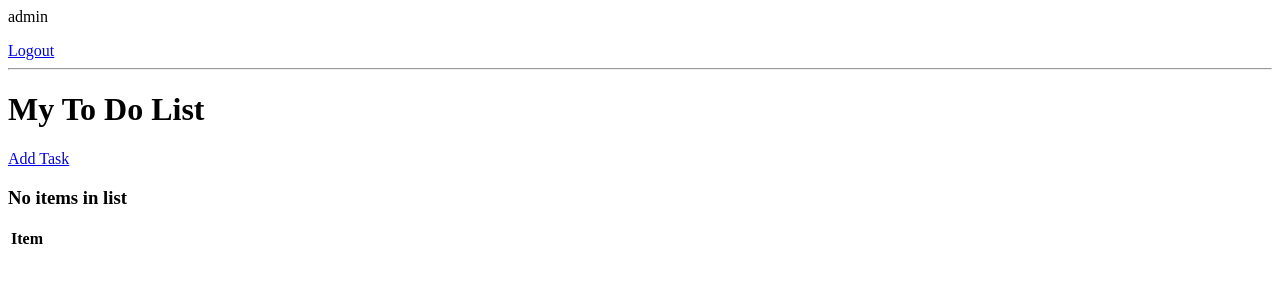
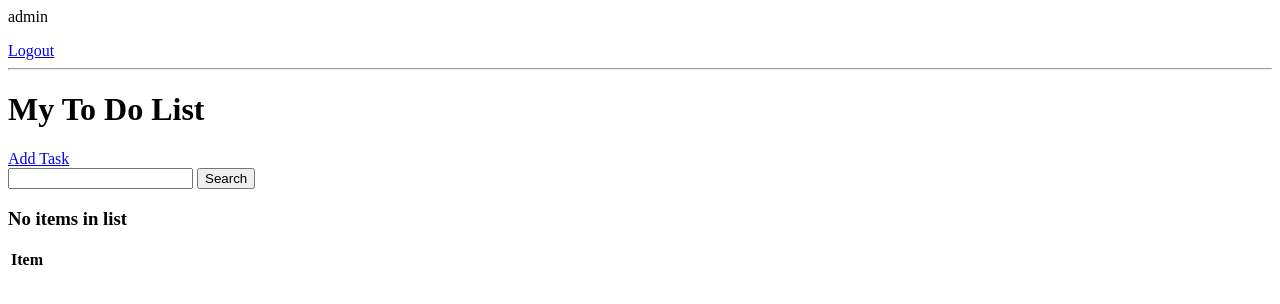
Before and after one commit to alexcurnow96/Task-Nest-Project, a Django app: page / in a window 1280 px wide. Shown: the top 304 px of the page. Run offline with Django 4.2, Linux system fonts and the light colour scheme; a user stored in the database is signed in; data that the repository does not hold is empty.

Commit message:
DEV: added search function

```diff
--- a/todo/templates/todo/login.html
+++ b/todo/templates/todo/login.html
@@ -5,3 +5,7 @@
     {{form.as_p}}
     <input type="submit" value="Login">
 </form>
+
+
+
+<p>Don't have an account? <a href="{% url 'register' %}">Register</a></p>
--- a/todo/templates/todo/task_list.html
+++ b/todo/templates/todo/task_list.html
@@ -10,6 +10,11 @@
 <h1>My To Do List</h1>
 
 <a href="{% url 'task-create' %}">Add Task</a>
+
+<form method="GET">
+    <input type="text" name="search-area" value="{{search_input}}">
+    <input type="submit" value="Search">
+</form>
 
 <table>
     <tr>
--- a/todo/urls.py
+++ b/todo/urls.py
@@ -1,10 +1,11 @@
 from django.urls import path
-from .views import TaskList, TaskDetail, TaskCreate, TaskUpdate, TaskDelete, CustomLoginView
+from .views import TaskList, TaskDetail, TaskCreate, TaskUpdate, TaskDelete, CustomLoginView, RegisterPage
 from django.contrib.auth.views import LogoutView
 
 urlpatterns = [
     path('login/', CustomLoginView.as_view(), name='login'),
     path('logout/', LogoutView.as_view(next_page='login'), name='logout'),
+    path('register/', RegisterPage.as_view(), name='register'),
 
     path('', TaskList.as_view(), name='tasks'),
     path('task/<int:pk>/', TaskDetail.as_view(), name='task'),
--- a/todo/views.py
+++ b/todo/views.py
@@ -1,12 +1,13 @@
 from django.shortcuts import render
 from django.views.generic.list import ListView
 from django.views.generic.detail import DetailView
-from django.views.generic.edit import CreateView, UpdateView, DeleteView
+from django.views.generic.edit import CreateView, UpdateView, DeleteView, FormView
 from django.urls import reverse_lazy
 
 from django.contrib.auth.views import LoginView
-
 from django.contrib.auth.mixins import LoginRequiredMixin
+from django.contrib.auth.forms import UserCreationForm
+from django.contrib.auth import login
 
 from .models import Task
 
@@ -19,6 +20,25 @@ class CustomLoginView(LoginView):
     def get_success_url(self):
         return reverse_lazy('tasks')
 
+class RegisterPage(FormView):
+    template_name = 'todo/register.html'
+    form_class = UserCreationForm
+    redirect_authenticated_user = True
+    success_url = reverse_lazy('tasks')
+
+    def form_valid(self, form):
+        user = form.save()
+        if user is not None:
+            login(self.request, user)
+        return super(RegisterPage, self).form_valid(form)
+
+    def get(self, *args, **kwargs):
+        if self.request.user.is_authenticated:
+            return redirect('tasks')
+        return super(RegisterPage, self, *args, **kwargs)
+
+
+
 class TaskList(LoginRequiredMixin, ListView):
     model = Task
     context_object_name = 'tasks'
@@ -27,6 +47,14 @@ class TaskList(LoginRequiredMixin, ListView):
         context = super().get_context_data(**kwargs)
         context['tasks'] = context['tasks'].filter(user=self.request.user)
         context['count'] = context['tasks'].filter(complete=False).count()
+
+        search_input = self.request.GET.get('search-area') or ''
+        if search_input:
+            context['tasks'] = context['tasks'].filter(
+                title__startswith=search_input)
+
+        context['search_input'] = search_input
+
         return context
 
 class TaskDetail(LoginRequiredMixin, DetailView):
```
Also changed, not shown: todo/templates/todo/register.html (added, +11 -0 lines).
